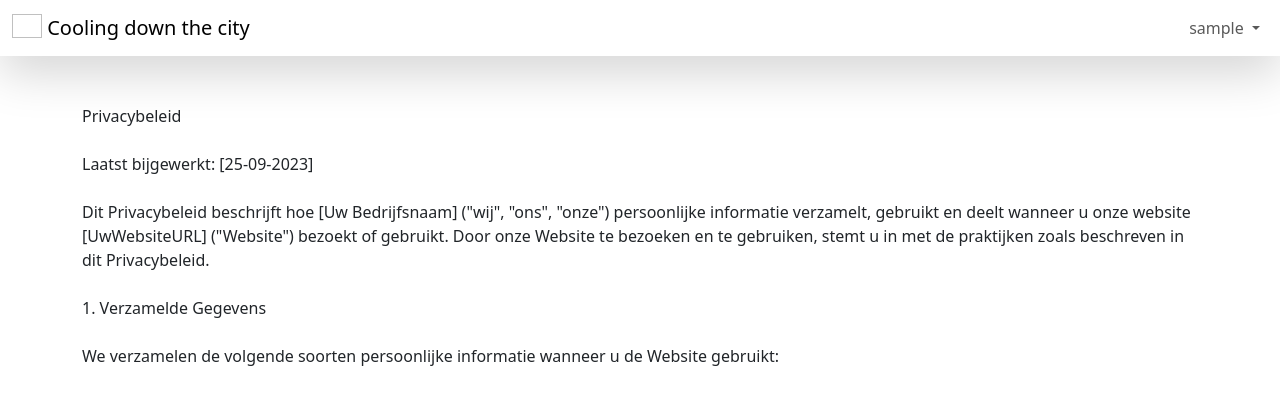
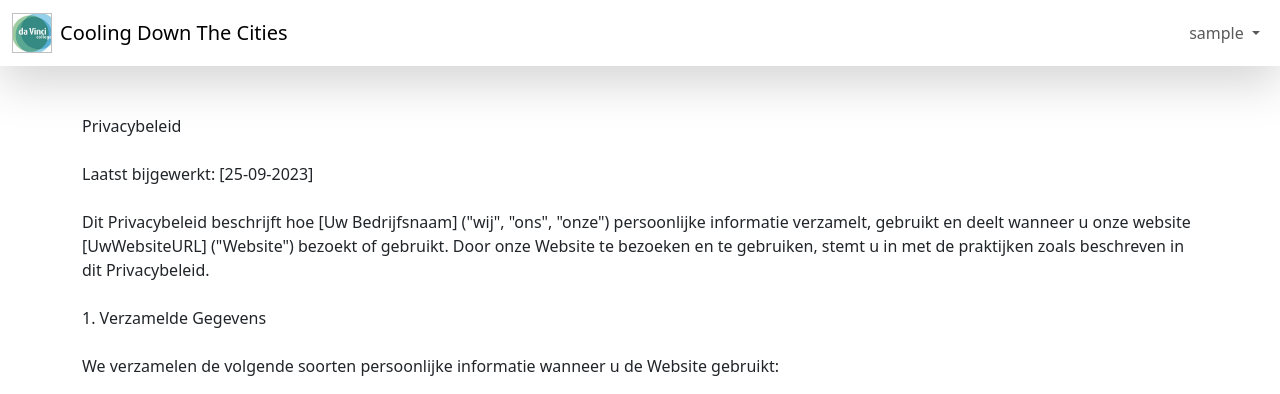
Before and after one commit to RiadHak/Cooling-Down-The-Cities, a Django app: page /privatepolicy/ in a window 1280 px wide. Shown: the top 394 px of the page. Run offline with Django 4.2, Linux system fonts and the light colour scheme; the visitor is signed in with stand-in values (Sample User, id 1); parts of the project's set-up code (start-up, migrations or seed data) failed here and were passed over; some libraries are stand-ins or nearby versions.

Commit message:
CDTC - Added logo to header

```diff
--- a/dashboard/static/css/base/base.css
+++ b/dashboard/static/css/base/base.css
@@ -1,3 +1,7 @@
+#brand-title {
+    margin: 8px;
+}
+
 .curved-border {
     border-radius: 10px;
 }
--- a/dashboard/static/css/components/images.css
+++ b/dashboard/static/css/components/images.css
@@ -3,3 +3,9 @@
     background-repeat: no-repeat;
     background-size: cover;
 }
+
+#logo-image{
+    background-image: url("../../img/logo.png");
+    background-repeat: no-repeat;
+    background-size: cover;
+}
--- a/dashboard/templates/index.html
+++ b/dashboard/templates/index.html
@@ -16,13 +16,13 @@
         {% if user.is_authenticated%}
         <div class="container-fluid">
             <a class="navbar-brand" href="/dashboard">
-                <img width="30" height="24" class="d-inline-block align-text-top">
-                Cooling down the city
+                <img width="40" height="40" class="d-inline-block align-text-top float-left" id="logo-image">
+                <h5 class="align-text-top float-right" id="brand-title">Cooling Down The Cities</h5>
             </a>
         {%else%}
         <div class="container-fluid">
             <a class="navbar-brand" href="/signin">
-                <img width="30" height="24" class="d-inline-block align-text-top">
+                <img width="40" height="40" class="d-inline-block align-text-top" id="logo-image">
                 Cooling down the city
             </a>
         {%endif%}
```
Also changed, not shown: dashboard/static/img/logo.png (added).
